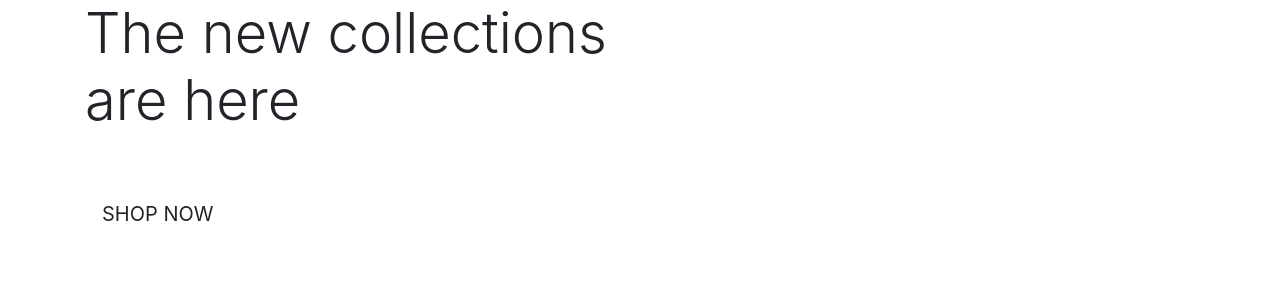
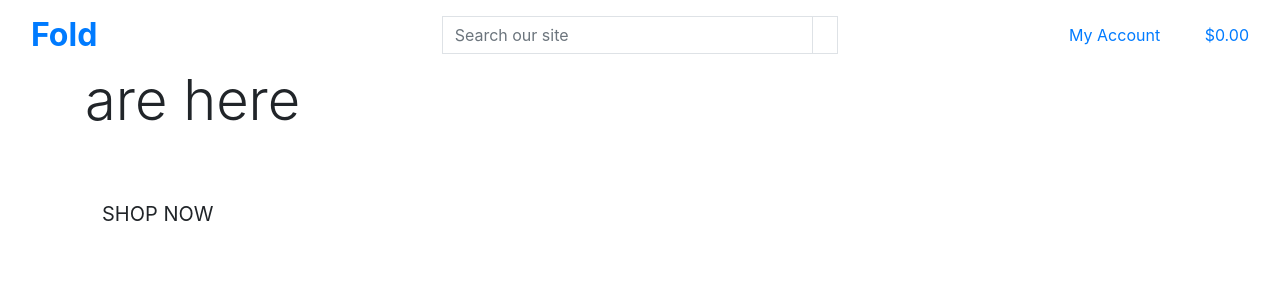
Before and after one commit to maggku/fold, a Django app: template home/templates/home/index.html in a window 1280 px wide. Shown: the top 300 px of the page. Run offline with Django 3.2, Linux system fonts and the light colour scheme; the template is opened without the code that fills it, so the values that code supplies are empty; some libraries are stand-ins or nearby versions.

Commit message:
Adding main page header

```diff
--- a/templates/base.html
+++ b/templates/base.html
@@ -1,11 +1,14 @@
+{% load static %}
+
 {% load static %}
 
 <!doctype html>
 <html lang="en">
+
 <head>
+
   {% block meta %}
-        <!-- Required meta tags -->
-        <meta http-equiv = "X-UA-Compatible" content="ie=edge">
+  <meta http-equiv="X-UA-Compatible" content="ie=edge">
   <meta charset="utf-8">
   <meta name="viewport" content="width=device-width, initial-scale=1, shrink-to-fit=no">
   {% endblock %}
@@ -14,29 +17,94 @@
   {% endblock %}
 
   {% block corecss %}
-        <!-- Bootstrap CSS -->
-        <link rel="stylesheet" href="https://cdn.jsdelivr.net/npm/bootstrap@4.6.2/dist/css/bootstrap.min.css" integrity="sha384-xOolHFLEh07PJGoPkLv1IbcEPTNtaed2xpHsD9ESMhqIYd0nLMwNLD69Npy4HI+N" crossorigin="anonymous">
+  <link rel="stylesheet" href="https://stackpath.bootstrapcdn.com/bootstrap/4.4.1/css/bootstrap.min.css"
+    integrity="sha384-Vkoo8x4CGsO3+Hhxv8T/Q5PaXtkKtu6ug5TOeNV6gBiFeWPGFN9MuhOf23Q9Ifjh" crossorigin="anonymous">
   {% endblock %}
 
   {% block extra_css %}
   {% endblock %}
 
   {% block corejs %}
-        <!--  Separate Popper and Bootstrap JS -->
-        <!--
-        <script src="https://cdn.jsdelivr.net/npm/jquery@3.5.1/dist/jquery.min.js" integrity="sha256-9/aliU8dGd2tb6OSsuzixeV4y/faTqgFtohetphbbj0=" crossorigin="anonymous"></script>
-        <script src="https://cdn.jsdelivr.net/npm/popper.js@1.16.1/dist/umd/popper.min.js" integrity="sha384-9/reFTGAW83EW2RDu2S0VKaIzap3H66lZH81PoYlFhbGU+6BZp6G7niu735Sk7lN" crossorigin="anonymous"></script>
-        <script src="https://cdn.jsdelivr.net/npm/bootstrap@4.6.2/dist/js/bootstrap.min.js" integrity="sha384-+sLIOodYLS7CIrQpBjl+C7nPvqq+FbNUBDunl/OZv93DB7Ln/533i8e/mZXLi/P+" crossorigin="anonymous"></script>
-        -->
+  <script src="https://cdn.jsdelivr.net/npm/jquery@3.5.1/dist/jquery.min.js"
+    integrity="sha256-9/aliU8dGd2tb6OSsuzixeV4y/faTqgFtohetphbbj0=" crossorigin="anonymous"></script>
+  <script src="https://cdn.jsdelivr.net/npm/popper.js@1.16.0/dist/umd/popper.min.js"
+    integrity="sha384-Q6E9RHvbIyZFJoft+2mJbHaEWldlvI9IOYy5n3zV9zzTtmI3UksdQRVvoxMfooAo"
+    crossorigin="anonymous"></script>
+  <script src="https://stackpath.bootstrapcdn.com/bootstrap/4.4.1/js/bootstrap.min.js"
+    integrity="sha384-wfSDF2E50Y2D1uUdj0O3uMBJnjuUD4Ih7YwaYd1iqfktj0Uod8GCExl3Og8ifwB6"
+    crossorigin="anonymous"></script>
   {% endblock %}
 
   {% block extra_js %}
   {% endblock %}
 
-    <title>Fold {% block extra_title %}{% endblock %}</title>
+  <title>Boutique Ado {% block extra_title %}{% endblock %}</title>
 </head>
+
 <body>
-    <header class="container-fluid fixed-top"></header>
+  <header class="container-fluid fixed-top">
+    <div id="topnav" class="row bg-white pt-lg-2 d-none d-lg-flex">
+      <div class="col-12 col-lg-4 my-auto py-1 py-lg-0 text-center text-lg-left">
+        <a href="{% url 'home' %}" class="nav-link main-logo-link">
+          <h2 class="logo-font text-black my-0"><strong>Fold</strong></h2>
+        </a>
+      </div>
+      <div class="col-12 col-lg-4 my-auto py-1 py-lg-0">
+        <form method="GET" action="">
+          <div class="input-group w-100">
+            <input class="form-control border border-black rounded-0" type="text" name="q"
+              placeholder="Search our site">
+            <div class="input-group-append">
+              <button class="form-control btn btn-black border border-black rounded-0" type="submit">
+                <span class="icon">
+                  <i class="fas fa-search"></i>
+                </span>
+              </button>
+            </div>
+          </div>
+        </form>
+      </div>
+      <div class="col-12 col-lg-4 my-auto py-1 py-lg-0">
+        <ul class="list-inline list-unstyled text-center text-lg-right my-0">
+          <li class="list-inline-item dropdown">
+            <a class="text-black nav-link" href="#" id="user-options" data-toggle="dropdown" aria-haspopup="true"
+              aria-expanded="false">
+              <div class="text-center">
+                <div><i class="fas fa-user fa-lg"></i></div>
+                <p class="my-0">My Account</p>
+              </div>
+            </a>
+            <div class="dropdown-menu border-0" aria-labelledby="user-options">
+              {% if request.user.is_authenticated %}
+              {% if request.user.is_superuser %}
+              <a href="" class="dropdown-item">Product Management</a>
+              {% endif %}
+              <a href="" class="dropdown-item">My Profile</a>
+              <a href="{% url 'account_logout' %}" class="dropdown-item">Logout</a>
+              {% else %}
+              <a href="{% url 'account_signup' %}" class="dropdown-item">Register</a>
+              <a href="{% url 'account_login' %}" class="dropdown-item">Login</a>
+              {% endif %}
+            </div>
+          </li>
+          <li class="list-inline-item">
+            <a class="{% if grand_total %}text-info font-weight-bold{% else %}text-black{% endif %} nav-link" href="">
+              <div class="text-center">
+                <div><i class="fas fa-shopping-bag fa-lg"></i></div>
+                <p class="my-0">
+                  {% if grand_total %}
+                    ${{ grand_total|floatformat:2 }}
+                  {% else %}
+                    $0.00
+                  {% endif %}
+                </p>
+              </div>
+            </a>
+          </li>
+        </ul>
+      </div>
+    </div>
+  </header>
 
   {% if messages %}
   <div class="message-container"></div>
@@ -51,8 +119,6 @@
   {% block postloadjs %}
   {% endblock %}
 
+</body>
 
-
-
-  </body>
 </html>
```
Lines whose indentation alone changed are shown as unchanged.
